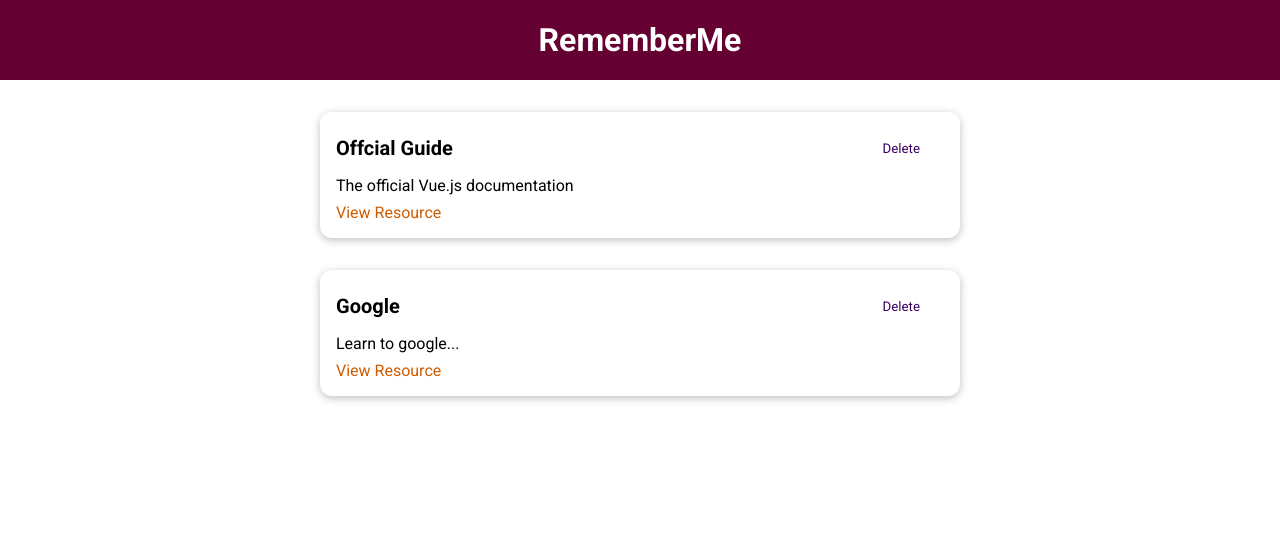
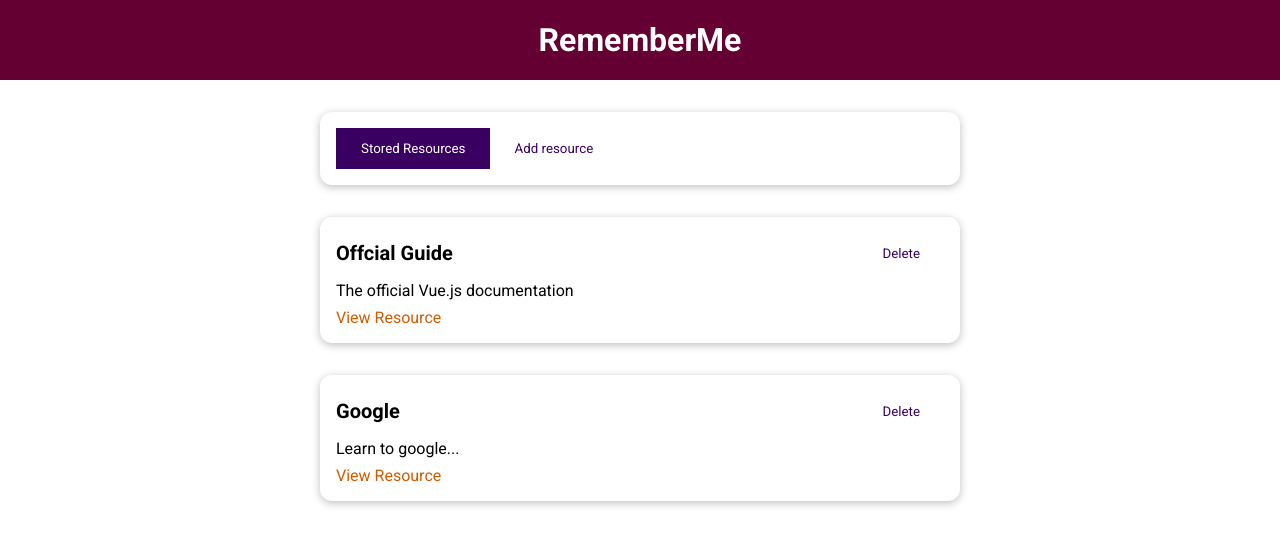
Before and after one commit to jesspsilva/resources-app, a Vue app: page / in a window 1280 px wide. Shown: the top 546 px of the page. Built offline with nearby package versions, Linux system fonts and the light colour scheme.

Commit message:
Add tab to handle new resources form

```diff
--- a/src/App.vue
+++ b/src/App.vue
@@ -1,34 +1,16 @@
 <template>
     <TheHeader title="RememberMe"/>
-    <StoredResources :resources="storedResources"/>
+    <TheResources />
 </template>
 
 <script>
-import StoredResources from './components/learning-resources/StoredResources.vue';
 import TheHeader from './components/layout/TheHeader.vue';
+import TheResources from './components/learning-resources/TheResources.vue'
 
 export default {
     components: {
-        StoredResources,
-        TheHeader
-    },
-    data() {
-        return {
-            storedResources: [
-                {
-                    id: 'offcial-guide',
-                    title: 'Offcial Guide',
-                    description: 'The official Vue.js documentation',
-                    link: 'https://vuejs.org'
-                },
-                {
-                    id: 'google',
-                    title: 'Google',
-                    description: 'Learn to google...',
-                    link: 'https://google.pt'
-                }
-            ],
-        }
+        TheHeader,
+        TheResources
     }
 }
 </script>
--- /dev/null
+++ b/src/components/learning-resources/AddResource.vue
@@ -0,0 +1,3 @@
+<template>
+    <h2>Add resource</h2>
+</template>
--- a/src/components/learning-resources/StoredResources.vue
+++ b/src/components/learning-resources/StoredResources.vue
@@ -16,7 +16,7 @@
     components: {
         LearningResource
     },
-    props: ['resources']
+    inject: ['resources']
 }
 </script>
 
--- /dev/null
+++ b/src/components/learning-resources/TheResources.vue
@@ -0,0 +1,56 @@
+<template>
+    <base-card>
+        <base-button @click="setSelectedTab('stored-resources')" :mode="storedResButtonMode">Stored Resources</base-button>
+        <base-button @click="setSelectedTab('add-resource')" :mode="addResButtonMode">Add resource</base-button>
+    </base-card>
+    <component :is="selectedTab"></component>
+</template>
+
+<script>
+import StoredResources from './StoredResources.vue';
+import AddResource from './AddResource.vue';
+
+export default {
+    components: {
+        StoredResources,
+        AddResource
+    },
+    data() {
+        return {
+            selectedTab: 'stored-resources',
+            storedResources: [
+                {
+                    id: 'offcial-guide',
+                    title: 'Offcial Guide',
+                    description: 'The official Vue.js documentation',
+                    link: 'https://vuejs.org'
+                },
+                {
+                    id: 'google',
+                    title: 'Google',
+                    description: 'Learn to google...',
+                    link: 'https://google.pt'
+                }
+            ]
+        }
+    },
+    provide() {
+        return {
+            resources: this.storedResources
+        }
+    },
+    computed: {
+        storedResButtonMode() {
+            return this.selectedTab === 'stored-resources' ? null : 'flat';
+        },
+        addResButtonMode() {
+            return this.selectedTab === 'add-resource' ? null : 'flat';
+        }
+    },
+    methods: {
+        setSelectedTab(tab) {
+            this.selectedTab = tab;
+        }
+    }
+}
+</script>
```
